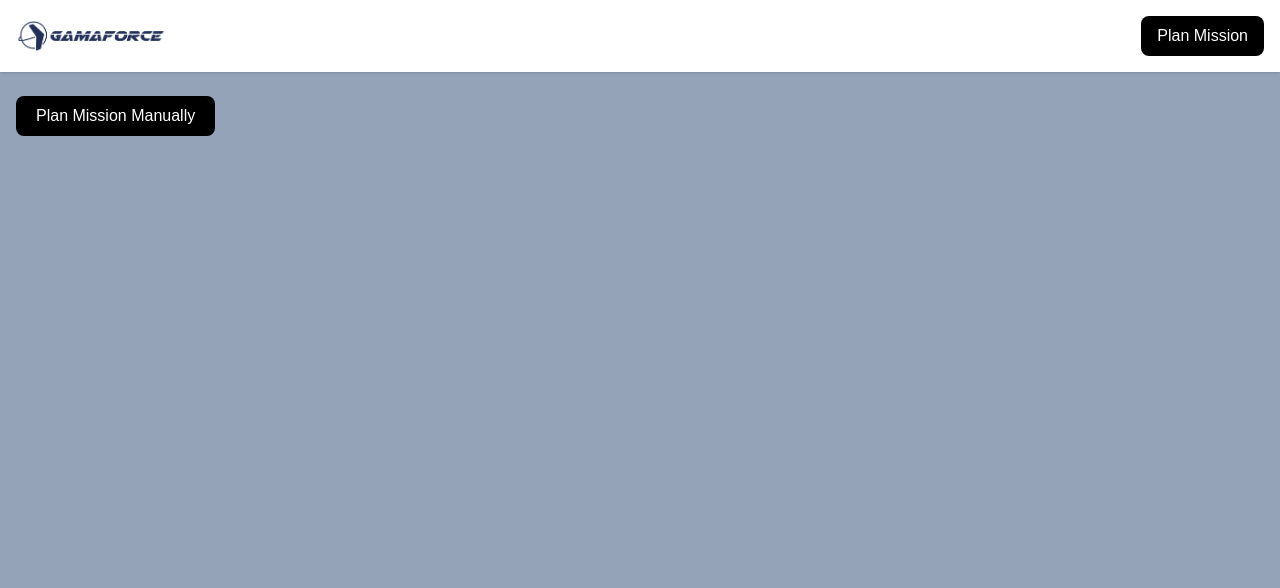
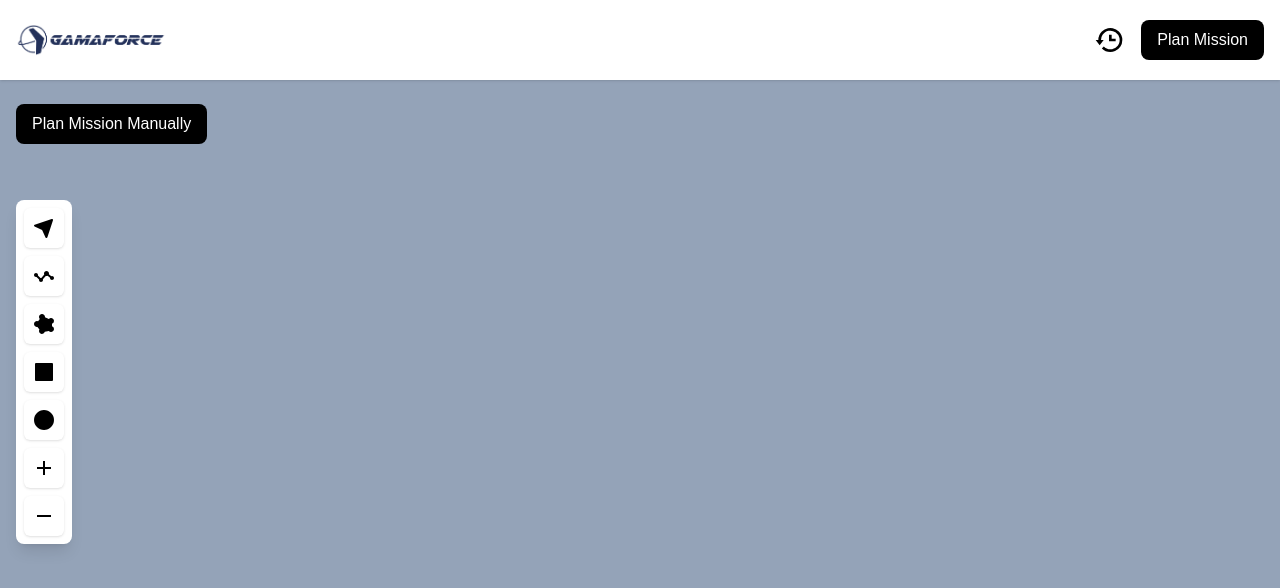
Before and after one commit to fahmiirfanfaiz/gamaforce-teammate-project, a Next.js app: page / in a window 1280 px wide. Shown: the top 588 px of the page. Built offline with nearby package versions, Linux system fonts and the light colour scheme.

Commit message:
add more buttons

```diff
--- /dev/null
+++ b/src/app/components/Button.tsx
@@ -0,0 +1,58 @@
+import React from 'react';
+
+const Button = () => {
+  return (
+    <div className="fixed left-4 top-1/4 flex flex-col space-y-2 p-2 bg-white shadow-lg rounded-lg">
+      {/* Point Button */}
+      <button className="p-2 bg-white rounded-md shadow hover:bg-gray-200">
+        <svg xmlns="http://www.w3.org/2000/svg" width="24" height="24" viewBox="0 0 24 24" fill="black">
+          <path d="M2.002 9.538c-.023.411.207.794.581.966l7.504 3.442 3.442 7.503c.164.356.52.583.909.583l.057-.002a1 1 0 0 0 .894-.686l5.595-17.032c.117-.358.023-.753-.243-1.02s-.66-.358-1.02-.243L2.688 8.645a.997.997 0 0 0-.686.893z"></path>
+        </svg>
+      </button>
+
+      {/* Polyline Button */}
+      <button className="p-2 bg-white rounded-md shadow hover:bg-gray-200">
+        <svg xmlns="http://www.w3.org/2000/svg" width="24" height="24" viewBox="0 0 24 24" fill="black">
+          <path d="M20 12a2 2 0 0 0-.703.133l-2.398-1.963c.059-.214.101-.436.101-.67C17 8.114 15.886 7 14.5 7S12 8.114 12 9.5c0 .396.1.765.262 1.097l-2.909 3.438A2.06 2.06 0 0 0 9 14c-.179 0-.348.03-.512.074l-2.563-2.563C5.97 11.348 6 11.179 6 11c0-1.108-.892-2-2-2s-2 .892-2 2 .892 2 2 2c.179 0 .348-.03.512-.074l2.563 2.563A1.906 1.906 0 0 0 7 16c0 1.108.892 2 2 2s2-.892 2-2c0-.237-.048-.46-.123-.671l2.913-3.442c.227.066.462.113.71.113a2.48 2.48 0 0 0 1.133-.281l2.399 1.963A2.077 2.077 0 0 0 18 14c0 1.108.892 2 2 2s2-.892 2-2-.892-2-2-2z"></path>
+        </svg>
+      </button>
+
+      {/* Polygon Button */}
+      <button className="p-2 bg-white rounded-md shadow hover:bg-gray-200">
+        <svg xmlns="http://www.w3.org/2000/svg" width="24" height="24" viewBox="0 0 24 24" fill="black">
+          <path d="M20 14.185v-2.369A2.997 2.997 0 0 0 22 9c0-1.654-1.346-3-3-3a2.99 2.99 0 0 0-2.116.876L12.969 5.31c.01-.103.031-.204.031-.31 0-1.654-1.346-3-3-3S7 3.346 7 5c0 .762.295 1.451.765 1.981L6.091 9.212A2.977 2.977 0 0 0 5 9c-1.654 0-3 1.346-3 3s1.346 3 3 3c.159 0 .313-.023.465-.047L7.4 17.532c-.248.436-.4.932-.4 1.468 0 1.654 1.346 3 3 3a2.994 2.994 0 0 0 2.863-2.153l3.962-.792A2.987 2.987 0 0 0 19 20c1.654 0 3-1.346 3-3a2.995 2.995 0 0 0-2-2.815z"></path>
+        </svg>
+      </button>
+
+      {/* Rectangle Button */}
+      <button className="p-2 bg-white rounded-md shadow hover:bg-gray-200">
+        <svg xmlns="http://www.w3.org/2000/svg" width="24" height="24" viewBox="0 0 24 24" fill="black">
+          <path d="M20 3H4a1 1 0 0 0-1 1v16a1 1 0 0 0 1 1h16a1 1 0 0 0 1-1V4a1 1 0 0 0-1-1z"></path>
+        </svg>
+      </button>
+
+      {/* Circle Button */}
+      <button className="p-2 bg-white rounded-md shadow hover:bg-gray-200">
+        <svg xmlns="http://www.w3.org/2000/svg" width="24" height="24" viewBox="0 0 24 24" fill="black">
+          <path d="M12 2C6.486 2 2 6.486 2 12s4.486 10 10 10 10-4.486 10-10S17.514 2 12 2z"></path>
+        </svg>
+      </button>
+
+      {/* Zoom In Button */}
+      <button className="p-2 bg-white rounded-md shadow hover:bg-gray-200">
+        <svg xmlns="http://www.w3.org/2000/svg" width="24" height="24" viewBox="0 0 24 24" fill="black">
+          <path d="M19 11h-6V5h-2v6H5v2h6v6h2v-6h6z"></path>
+        </svg>
+      </button>
+
+      {/* Zoom Out Button */}
+      <button className="p-2 bg-white rounded-md shadow hover:bg-gray-200">
+        <svg xmlns="http://www.w3.org/2000/svg" width="24" height="24" viewBox="0 0 24 24" fill="black">
+          <path d="M5 11h14v2H5z"></path>
+        </svg>
+      </button>
+    </div>
+  );
+};
+
+export default Button;
--- a/src/app/page.tsx
+++ b/src/app/page.tsx
@@ -1,4 +1,6 @@
+"use client";
 import Image from "next/image";
+import Button from "./components/Button";
 
 export default function Home() {
   return (
@@ -15,8 +17,28 @@ export default function Home() {
           />
         </div>
 
-        {/* Right side - Plan Mission Button */}
-        <div className="flex items-center space-x-4">
+        {/* Right side - Plan Mission and History Icon */}
+        <div className="flex items-center space-x-2">
+          {/* Clickable History Icon */}
+          <button
+            className="p-2 rounded hover:bg-gray-200"
+            onClick={() => console.log('History button clicked')}
+            aria-label="View History"
+          >
+            <svg
+              xmlns="http://www.w3.org/2000/svg"
+              width="32"
+              height="32"
+              viewBox="0 0 24 24"
+              style={{ fill: "rgba(0, 0, 0, 1)" }}
+              className="text-black ml-2"
+            >
+              <path d="M12 8v5h5v-2h-3V8z"></path>
+              <path d="M21.292 8.497a8.957 8.957 0 0 0-1.928-2.862 9.004 9.004 0 0 0-4.55-2.452 9.09 9.09 0 0 0-3.626 0 8.965 8.965 0 0 0-4.552 2.453 9.048 9.048 0 0 0-1.928 2.86A8.963 8.963 0 0 0 4 12l.001.025H2L5 16l3-3.975H6.001L6 12a6.957 6.957 0 0 1 1.195-3.913 7.066 7.066 0 0 1 1.891-1.892 7.034 7.034 0 0 1 2.503-1.054 7.003 7.003 0 0 1 8.269 5.445 7.117 7.117 0 0 1 0 2.824 6.936 6.936 0 0 1-1.054 2.503c-.25.371-.537.72-.854 1.036a7.058 7.058 0 0 1-2.225 1.501 6.98 6.98 0 0 1-1.313.408 7.117 7.117 0 0 1-2.823 0 6.957 6.957 0 0 1-2.501-1.053 7.066 7.066 0 0 1-1.037-.855l-1.414 1.414A8.985 8.985 0 0 0 13 21a9.05 9.05 0 0 0 3.503-.707 9.009 9.009 0 0 0 3.959-3.26A8.968 8.968 0 0 0 22 12a8.928 8.928 0 0 0-.708-3.503z"></path>
+            </svg>
+          </button>
+
+          {/* Plan Mission Button */}
           <button className="bg-black text-white px-4 py-2 rounded-lg">
             Plan Mission
           </button>
@@ -27,14 +49,17 @@ export default function Home() {
       <main className="flex-grow flex flex-col p-4">
         {/* Plan Mission Manually button below the logo, aligned to the bottom left */}
         <div className="flex items-start mt-2">
-          <button className="bg-black text-white px-5 py-2 rounded-lg">
+          <button className="bg-black text-white px-4 py-2 rounded-lg">
             Plan Mission Manually
           </button>
         </div>
 
         {/* Map container */}
         <div className="relative w-full h-full mt-4">
-          {/* Your map component would go here */}
+          {/* Map component would go here */}
+
+          {/* MapButtonGroup overlay */}
+          <Button />
         </div>
       </main>
     </div>
```
Also changed, not shown: package.json (+4 -4 lines), 1 other file (tests, documents, lock files or other folders).
